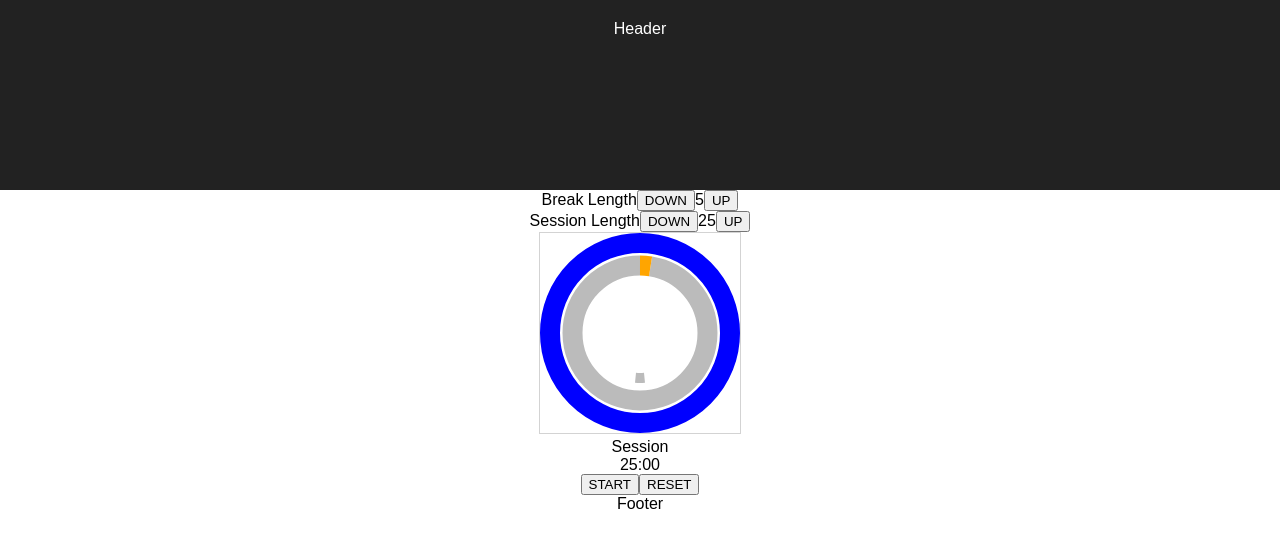
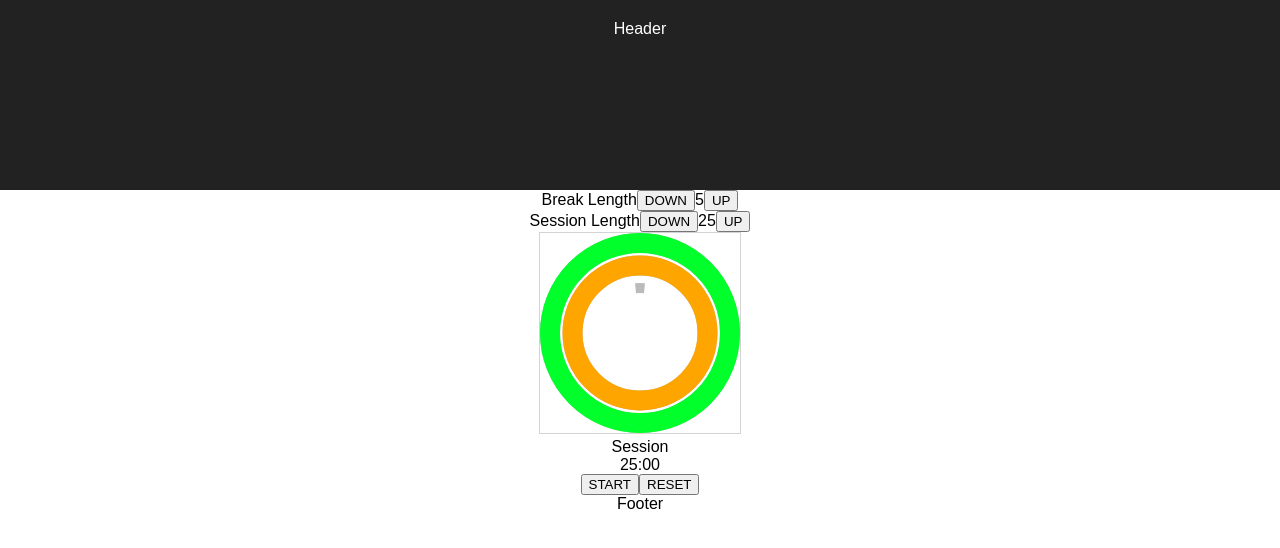
Before and after one commit to brimarq/fcc-pomodoro-clock, a React (Create React App) app: page / in a window 1280 px wide. Shown: the top 548 px of the page. Built offline with nearby package versions, Linux system fonts and the light colour scheme.

Commit message:
Partial refactor of TimeRing to use seconds

```diff
--- a/src/TimeRing.js
+++ b/src/TimeRing.js
@@ -11,17 +11,17 @@ class TimeRing extends Component {
   }
 
   componentDidMount() {
-    this.drawRing(this.props.msLeft);
+    this.drawRing(this.props.remTime);
   }
 
   componentDidUpdate() {
-    this.drawRing(this.props.msLeft);
+    this.drawRing(this.props.remTime);
   }
 
   drawRing(time) {
     const canvas = this.canvas.current;
     const ctx = canvas.getContext("2d");
-    const msTotal = this.props.msTotal;
+    const totalTime = this.props.totalTime;
 
     const grd = ctx.createLinearGradient(0,0,170,0);
     grd.addColorStop(0,"blue");
@@ -41,11 +41,11 @@ class TimeRing extends Component {
         perSec: Math.PI * 2 / 60,
         // radians in 1ms
         perMs: Math.PI * 2 / 60 * 0.001,
-        timeLeft: Math.PI * 2 / msTotal * time,
-        secHand: Math.PI * 2 / 60000 * (time % 60000),
+        timeLeft: Math.PI * 2 / totalTime * time,
+        secHand: Math.PI * 2 / 60 * (time % 60),
         sec: Math.PI * 2 / 1000 * (time % 1000),
       },
-      color: "hsl(" + (130 / msTotal * time) + ", 100%, 50%)",
+      color: "hsl(" + (130 / totalTime * time) + ", 100%, 50%)",
       rotate: function(radians) { return radians - this.rads.qtrCircle; },
       get start() {return this.rotate(0);},
       get end() {return !time ? this.rotate(this.rads.fullCircle) : this.rotate(this.rads.timeLeft);},
--- a/src/Timer.js
+++ b/src/Timer.js
@@ -58,7 +58,7 @@ const Timer = () => {
 
   return (
     <div id="timer">
-      <TimeRing msLeft={timer} msTotal={isBreak ? breakLength : sessionLength} />
+      <TimeRing remTime={timer} totalTime={isBreak ? breakLength * 60 : sessionLength * 60} />
 
       <div id="timer-label">{timerLabel}</div>
       <TimeLeft />
```
